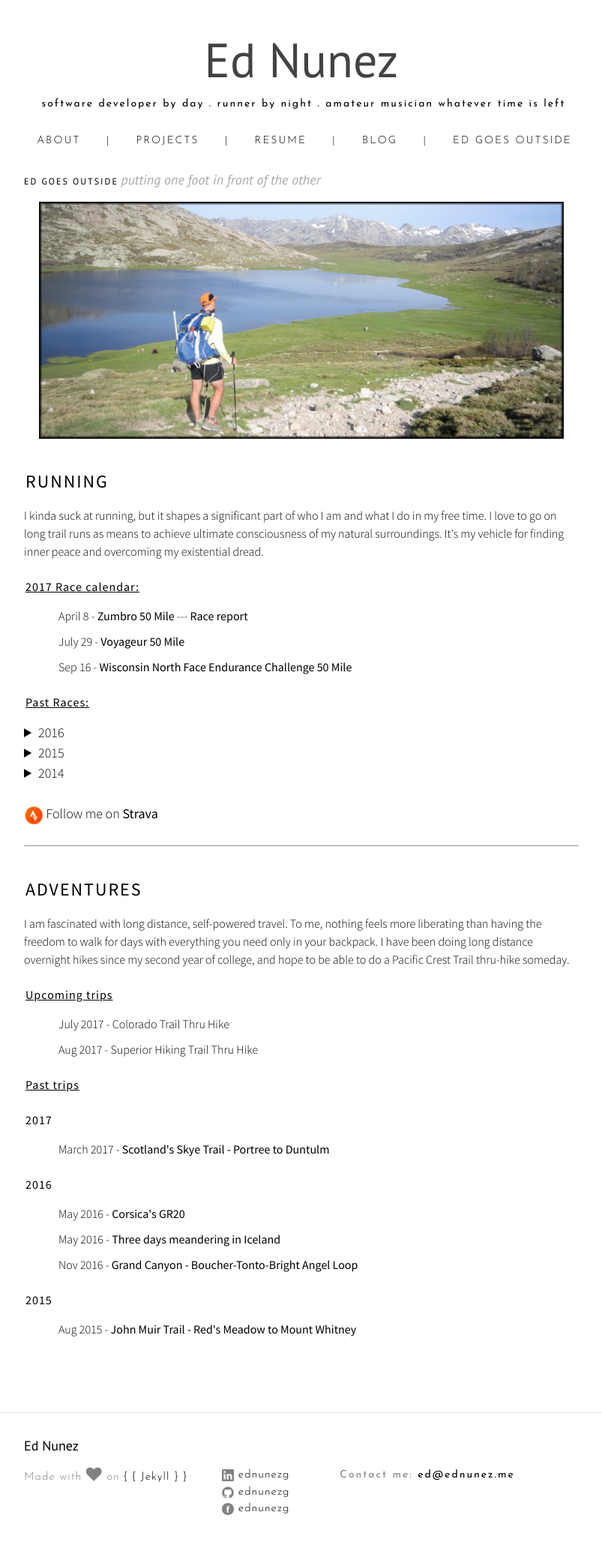
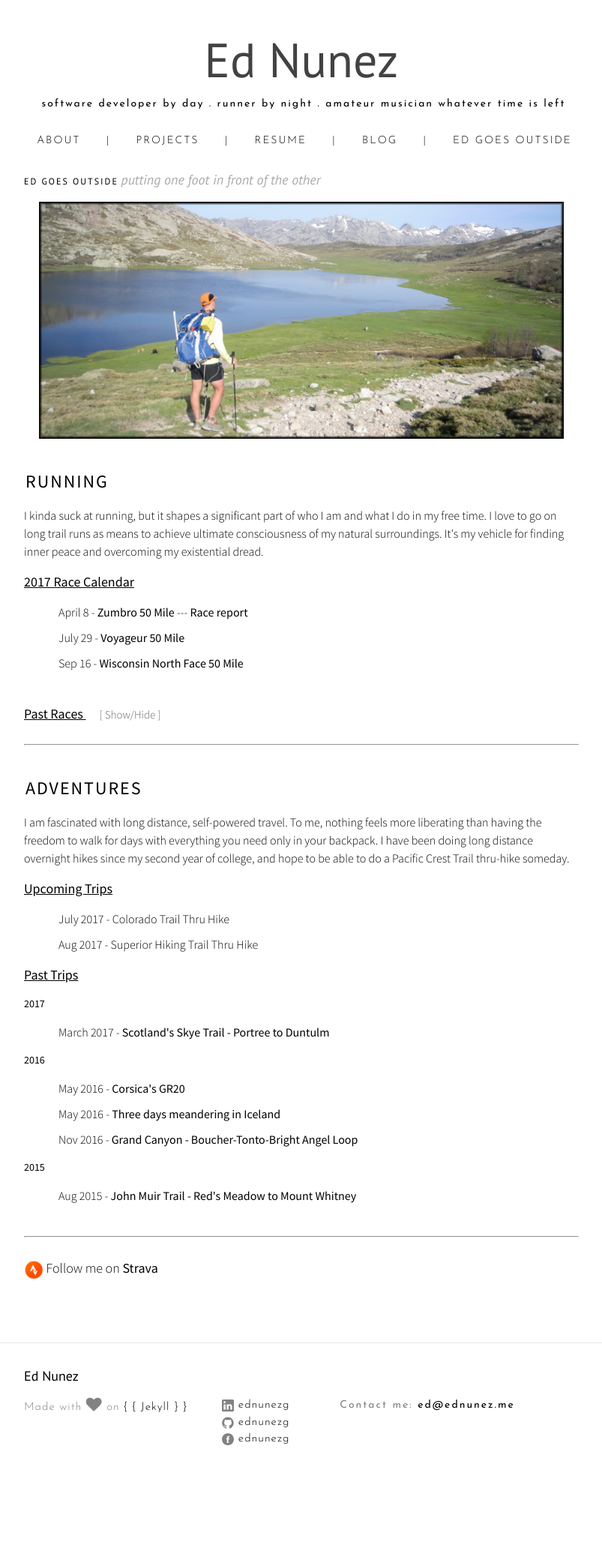
Before and after one commit to ednunezg/ednunezg.github.io, a Jekyll site: the page built from outside.md, in a window 1280 px wide. Shown: the whole page at 75% size, without its empty margins (238-1041 px from the left). Built offline with Jekyll 4.4.1, drawn with Linux system fonts in a browser that asks for light colours; nearby versions of some CDN libraries; after the commit the page ends 1991 px from its top, so only the background shows below that.

Commit message:
Made significant improvement to the stylings of the outside page. Past races now have a JS powered show/hide toggle

```diff
--- a/css/style.scss
+++ b/css/style.scss
@@ -847,10 +847,15 @@ pre {
   }
 
   h4 {
-      font-size: 16px;
-      letter-spacing: 1px;
-      text-indent: 2px;
-      padding-top:0.5em;
+
+      font-size: 18px;
+      text-decoration: underline;
+      padding-right:1em;
+  }
+
+  h5 {
+    padding-left: 0rem;
+    font-size: 14px;
 
   }
 
@@ -873,8 +878,12 @@ pre {
     font-weight: 400;
   }
   .a:hover{
-      border-bottom: 1px dotted black ;
-    }
+      border-bottom: 1px dotted black;
+  }
+
+  .showpast:hover{
+    border-bottom: 1px dotted #777;
+  }
 
 
 }
@@ -883,22 +892,11 @@ pre {
 
 }
 
-.racing-report {
-  p {
-    font-size: 1rem;
-  }
-  a {
-    font-weight: 400;
-  }
-  .a:hover{
-      border-bottom: 1px dotted black ;
-    }
+.outside-adventures {
 
 }
 
-.outside-adventures {
 
-}
 
 
 
--- a/outside.md
+++ b/outside.md
@@ -20,45 +20,42 @@ order: 4
 
 <p>I kinda suck at running, but it shapes a significant part of who I am and what I do in my free time. I love to go on long trail runs as means to achieve ultimate consciousness of my natural surroundings. It's my vehicle for finding inner peace and overcoming my existential dread. </p>
 
-<h4 style="text-decoration: underline">2017 Race calendar: </h4>
+<h4>2017 Race Calendar </h4>
+
 		<ul>
 		<li>April 8 - <a href="https://www.zumbroendurancerun.com/">Zumbro 50 Mile</a> --- <a href="/running/2017/04/10/zumbro50.html">Race report</a> </li>
 		<li>July 29 - <a href="http://www.voyageur50.com/"> Voyageur 50 Mile</a></li>
-		<li>Sep 16 - <a href="https://www.thenorthface.com/get-outdoors/endurance-challenge/wisconsin.html"> Wisconsin North Face Endurance Challenge 50 Mile</a></li>
+		<li>Sep 16 - <a href="https://www.thenorthface.com/get-outdoors/endurance-challenge/wisconsin.html"> Wisconsin North Face 50 Mile</a></li>
 		</ul>
 
-<h4 style="text-decoration: underline">Past Races: </h4>
+		<br>
 
-	<details>
-	  <summary>2016</summary>
-		<ul>
-		<li>October 30 - <a href="http://http://www.capecodmarathon.com/">Cape Cod Marathon (DNF)</a></li>
-		</ul>
-	</details>
+<h4 style="display:inline"> Past Races </h4><small style="color:#666;display:inline" class="showpast" id="showpast">[ Show/Hide ]</small>
+<br style="clear:both" /><br>
 
-	<details>
-	<summary>2015</summary>
-		<ul>
-		<li>April 15 - <a href="http://www.getingearevents.com/results.html">Get in Gear Half Marathon</a></li>
-		<li>October 31 - <a href="http://www.minnesotamonster.org/half-marathon.html">Monster Dash Half Marathon</a></li>
-		</ul>
-	</details>
 
-	<details>
-	  <summary>2014</summary>
-		<ul>
+		<div id="past-races" class="past-races" style="display:none">
 
-		<li>October 5 --- <a href="https://www.tcmevents.org/tcmarathon/">Twin Cities Marathon</a></li>
+			<h5>2016</h5>
+				<ul>
+				<li>Oct 30 - <a href="http://http://www.capecodmarathon.com/">Cape Cod Marathon (DNF)</a></li>
+				</ul>
 
-		</ul>
-	</details>
+			<h5>2015</h5>
+				<ul>
+				<li>April 15 - <a href="http://www.getingearevents.com/results.html">Get in Gear Half Marathon</a></li>
+				<li>Oct 31 - <a href="http://www.minnesotamonster.org/half-marathon.html">Monster Dash Half Marathon</a></li>
+				</ul>
 
-	<br>
-	  <img src="{{ site.url }}/assets/icon_strava.png" width="26px"> Follow me on <a href="https://www.strava.com/athletes/19002578"> Strava</a>
+			<h5>2014</h5>
+				<ul>
+				<li>Oct 5 --- <a href="https://www.tcmevents.org/tcmarathon/">Twin Cities Marathon</a></li>
+				</ul>
+
+		</div>
 
 </div>
 
-<br>
 <hr>
 <br>
 
@@ -69,31 +66,56 @@ order: 4
 	<p> I am fascinated with long distance, self-powered travel. To me, nothing feels more liberating than having the freedom to walk for days with everything you need only in your backpack. I have been doing long distance overnight hikes since my second year of college, and hope to be able to do a Pacific Crest Trail thru-hike someday. </p>
 
 
-	<h4 style="text-decoration: underline">Upcoming trips</h4>
+	<h4>Upcoming Trips</h4>
 		<ul>
 		<li>July 2017 - Colorado Trail Thru Hike</li>
 		<li>Aug 2017 - Superior Hiking Trail Thru Hike</li>
 		</ul>
 
-	<h4 style="text-decoration: underline">Past trips</h4>
+	<h4>Past Trips</h4>
 
-	<h4>2017</h4>
+	<h5>2017</h5>
 		<ul>
 		<li>March 2017 - <a href="/adventures/2017/03/23/SkyeTrail.html">Scotland's Skye Trail - Portree to Duntulm</a></li>
 		</ul>
 
-	<h4>2016</h4>
+	<h5>2016</h5>
 		<ul>
 		<li>May 2016 - <a href="/adventures/2016/05/31/GR20.html">Corsica's GR20</a></li>
 		<li>May 2016 - <a href="/adventures/2016/05/31/Iceland.html">Three days meandering in Iceland</a></li>
 		<li>Nov 2016 - <a href="/adventures/2016/11/29/BoucherTontoBright.html">Grand Canyon - Boucher-Tonto-Bright Angel Loop</a></li>
 		</ul>
 
-	<h4>2015</h4>
+	<h5>2015</h5>
 		<ul>
 		<li>Aug 2015 - <a href="/adventures/2015/08/30/john-muir-trail.html">John Muir Trail - Red's Meadow to Mount Whitney</a></li>
 		</ul>
 
+	<br>
+
+</div>
+<hr>
+	<br>
+	<img src="{{ site.url }}/assets/icon_strava.png" width="26px"> Follow me on <a href="https://www.strava.com/athletes/19002578"> Strava</a>
+
 </div>
 
-</div>
+<script>
+
+	function togglePastRaces(){
+	    var pastraces=document.getElementById('past-races');
+
+	    if (pastraces.style.display === 'none') {
+	        pastraces.style.display = 'block';
+	    } else {
+	        pastraces.style.display = 'none';
+	    }
+	}
+
+	// Run when Page is ready
+	window.onload=function(){
+		console.log("Hello world");
+	    document.getElementById('showpast').addEventListener('click',togglePastRaces,false);
+    }
+
+</script>
```
